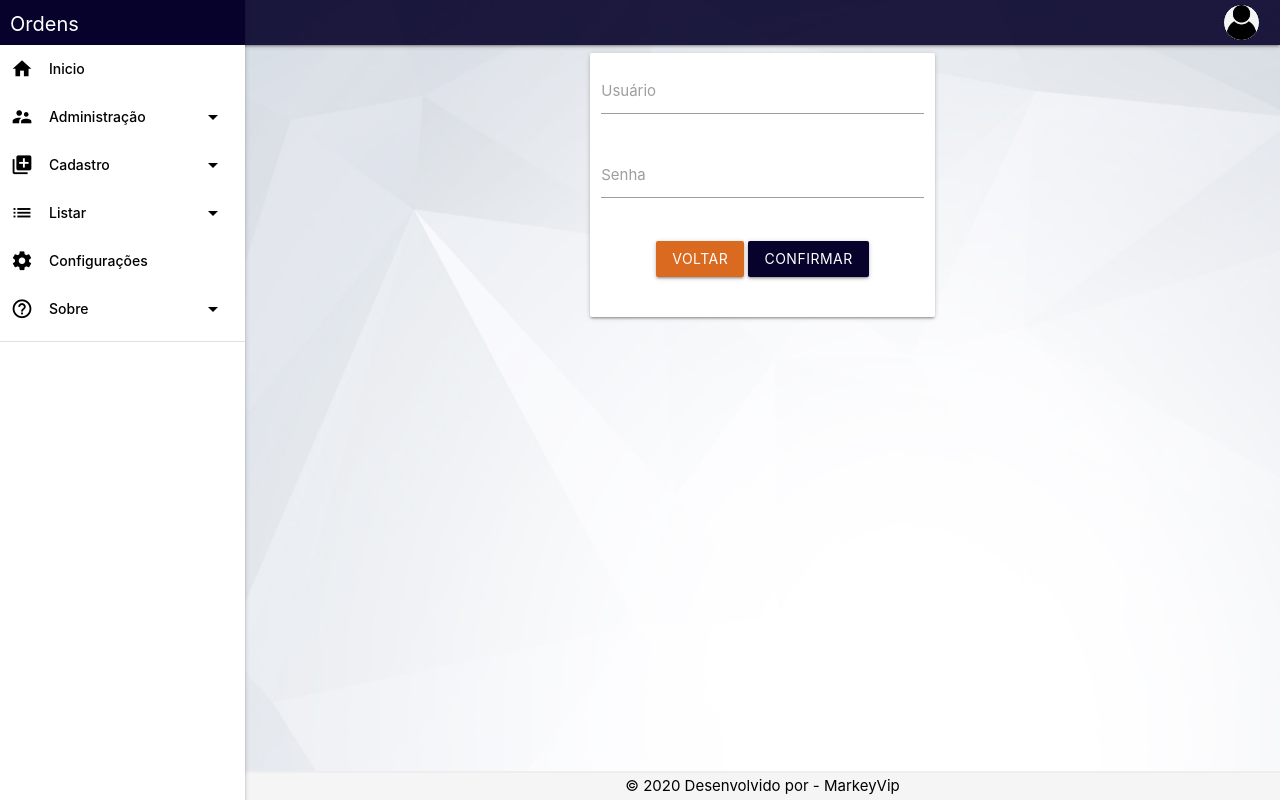
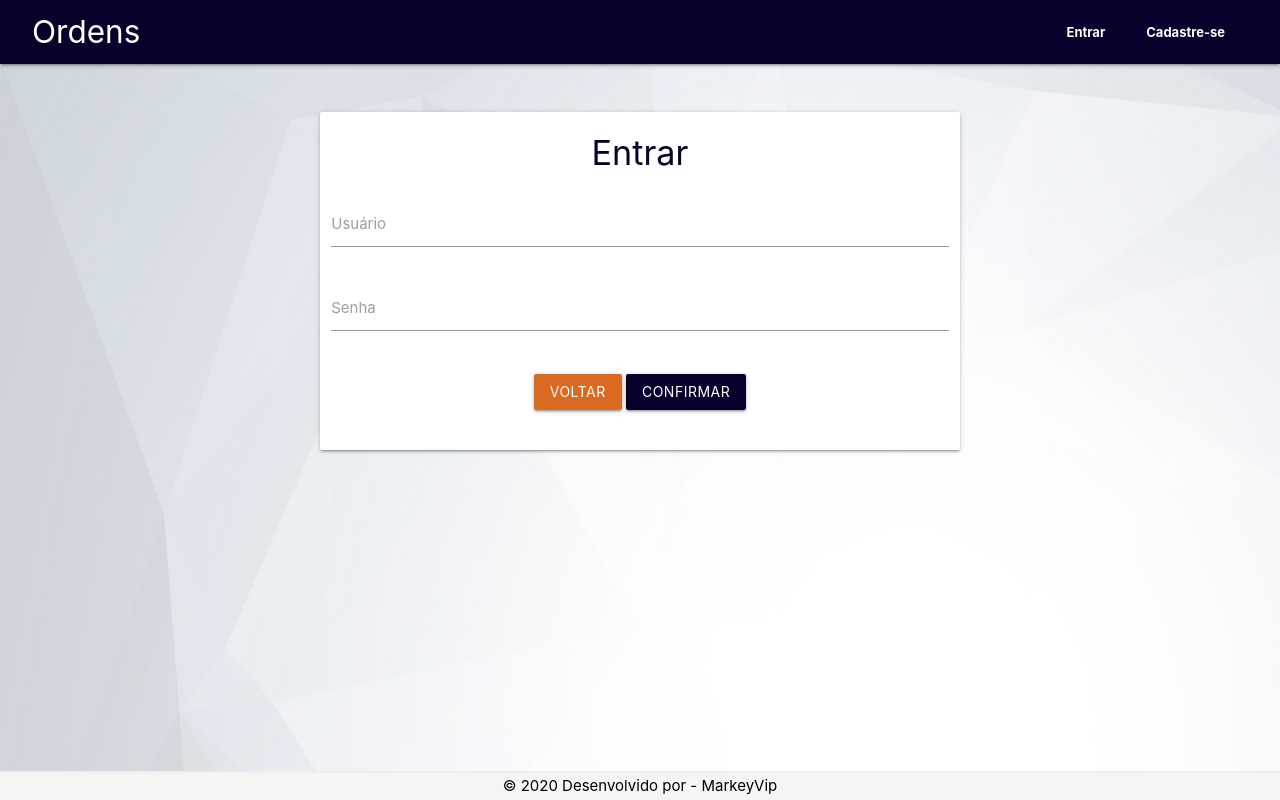
Before and after one commit to danielcastro02/Ordens, a PHP site: page /Tela/login.php in a window 1280 px wide. Run offline with PHP 8.4, Linux system fonts and the light colour scheme; some libraries are stand-ins or nearby versions.

Commit message:
Caminhos para chamar a navBar correta

```diff
--- /dev/null
+++ b/Base/iNav.php
@@ -0,0 +1,39 @@
+<?php
+
+$pontos = "";
+if (realpath("./index.php")) {
+    $pontos = './';
+} else {
+    if (realpath("../index.php")) {
+        $pontos = '../';
+    } else {
+        if (realpath("../../index.php")) {
+            $pontos = '../../';
+        }
+    }
+}
+if(!isset($_SESSION)){
+    session_start();
+}
+include_once $pontos . 'Modelo/Usuario.php';
+
+//Somente para o teste de desing
+//include_once $pontos . "Base/navTeste.php";
+
+if (!isset($_SESSION['logado'])) {
+    include_once $pontos . 'Base/navDeslogado.php';
+} else {
+    $usuario = new usuario(unserialize($_SESSION['logado']));
+    include_once $pontos . "Base/navBar.php";
+//    if ($usuario->getAdministrador() == 0) {
+//        include_once $pontos . "Base/navBar.php";
+//    } else {
+//        include_once $pontos . "Base/navAdm.php";
+//    }
+}
+?>
+<script>
+    if (typeof  interfaceAndroid !== 'undefined') {
+        finishLoader.finishLoaderApp();
+    }
+</script>
--- a/Base/navBar.php
+++ b/Base/navBar.php
@@ -19,6 +19,10 @@ if (realpath("./index.php")) {
 ?>
 
 <style>
+    nav.nav-extended {
+        height: 45px !important;
+    }
+
     header, main, footer, .preFooter {
         padding-left: 245px;
     }
--- /dev/null
+++ b/Base/navDeslogado.php
@@ -0,0 +1,219 @@
+<?php
+$pontos = "";
+if (realpath("./index.php")) {
+    $pontos = './';
+} else {
+    if (realpath("../index.php")) {
+        $pontos = '../';
+    } else {
+        if (realpath("../../index.php")) {
+            $pontos = '../../';
+        }
+    }
+}
+
+$url = $_SERVER['REQUEST_URI'];
+//
+//require_once $pontos . 'vendor/autoload.php'; // change path as needed
+?>
+<style>
+
+    .chip{
+        background-color: transparent !important;
+    }
+
+    nav{
+        height: 64px !important;
+        background-color: rgba(6, 2, 43, 9) !important;
+    }
+    @media only screen and (max-width : 600px) {
+        nav{ height: 45px!important;}
+    }
+
+    nav ul a:hover {
+        color: white !important;
+        background-color: rgba(219, 106, 33, 0.9) !important;
+    }
+
+</style>
+<nav class="nav-extended" style="position: relative;">
+    <div class="nav-wrapper" style="margin-left: auto; margin-right: auto; width: 95%">
+        <a href="#" class="brand-logo">Ordens</a>
+        <a href="#" class="left hide-on-med-and-up" style="max-width: 260px; max-height: 45px; margin-top: -14px;">
+            <img src="<?php echo $pontos;?>Img/logoNavDeslogado.png" style="max-width: 245px; max-height: 69px;">
+        </a>
+        <ul class="right">
+            <li>
+                <a class="modal-trigger chip" href="#modalLogin">
+                        Entrar
+                </a>
+            </li>
+            <li>
+                <a class="modal-trigger hide-on-small-and-down chip" href="#modalRegistro" id="registro">
+                        Cadastre-se
+                </a>
+            </li>
+
+        </ul>
+    </div>
+</nav>
+
+<div id="modalRegistro" class="modal">
+    <div class="modal-content">
+        <h4>Registre-se</h4>
+        <div class="row">
+            <form action="<?php echo $pontos; ?>Controle/usuarioControle.php?function=inserirUsuario" id="formModal" method="post">
+                <div class="row center">
+                    <div class="input-field col s12 l6">
+                        <input id="Nome" type="text" name="nome"required="true">
+                        <label for="Nome">Nome</label>
+                    </div>
+                    <div class="input-field col s12 l6">
+                        <input type="text" name="telefone" required="true" id="telefone">
+                        <label for="telefone">Telefone</label>
+                    </div>
+                    <div class="input-field col s12">
+                        <input type="email" name="email" required="true" id="email">
+                        <label for="email">E-mail</label>
+                    </div>
+                    <div class = "input-field col s12 l6">
+                        <input type="password" name="senha1" id="senha1Mod" required="true">
+                        <label for="senha1Mod">Senha</label>
+                    </div>
+                    <div class = "input-field col s12 l6">
+                        <input type="password" name="senha2" id="senha2Mod" required="true">
+                        <label for="senha2Mod">Repita a senha</label>
+                    </div>
+                </div>
+<!--                <div class="row center">-->
+<!--                    <label>-->
+<!--                        <input type="checkbox" required/>-->
+<!--                        <span>Eu concordo com a política de privacidade disponível -->
+<!--                            <a href="https://markeyvip.com/Portfolio/politica.php"target="_blank">Neste link</a>-->
+<!--                        </span>-->
+<!--                    </label>-->
+<!--                </div>-->
+                <style>
+                    .g-recaptcha>div{
+                        margin-right: auto;
+                        margin-left: auto;
+                    }
+                </style>
+                <div class="row">
+                    <span class="g-recaptcha" style="padding-left: auto; padding-right: auto;" data-sitekey="6LdSGcIUAAAAAMYl8rJbwwgDioD8alzSK19ouPor"></span>
+                </div>
+                <div class="modal-footer">
+                    <div class="row center">
+                        <a href="#!" class="modal-close waves-effect waves-green btn waves-effect -flat corPadrao3 white-text">Cancelar</a>
+                        <button type="submit" class="waves-effect waves-green btn waves-effect -flat corPadrao2 white-text">Registrar</button>
+                    </div>
+                </div>
+
+            </form>
+        </div>
+    </div>
+</div>
+<div id="modalLogin" class="modal transparent z-depth-0">
+    <div class="row">
+        <div class="col l6 offset-l3 m8 s12 offset-m2 offset-s0 card" >
+            <div class="modal-content" style="max-height: 100%; overflow: auto;">
+                <h4>Identifique-se</h4>
+                <div class="row">
+                    <form action="<?php echo $pontos; ?>Controle/usuarioControle.php?function=login"  method="post">
+                        <div class="row center">
+                            <div class="input-field col s12">
+                                <?php
+                                echo "<input type='text' name='url' value='.." . $url . "' hidden='true'/>";
+                                ?>
+                                <input id="Usuario" type="text" name="usuario" required="true">
+                                <label for="Usuario">Celular ou e-mail</label>
+                            </div>
+
+                            <div class = "input-field col s12">
+                                <span>
+                                     <i id="toggle-password" class="material-icons right iconeOlho">visibility</i>
+                                </span>
+                                <input id="Senha" type="password" name="senha">
+                                <label for="Senha">Senha</label>
+                            </div>
+                        </div>
+                        <div class="row center">
+                            <a href="#!" class="modal-close waves-effect waves-green btn waves-effect -flat corPadrao3 white-text">Cancelar</a>
+                            <button type="submit" class="waves-effect waves-green btn waves-effect -flat corPadrao2 white-text">Entrar</button>
+                        </div>
+                        <div class="row center">
+                            <a class="teal-text" href="<?php echo $pontos ?>Tela/recuperaSenha.php">Esqueci minha senha!</a>
+                            <br>
+                            Ainda não está cadastrado?
+                            <a class="teal-text modal-trigger" href="#modalRegistro">Cadastre-se</a>
+                        </div>
+                        <?php
+                        if (isset($_GET['msg'])) {
+                            if ($_GET['msg'] == "senhaerrada") {
+                                echo "<script>M.toast({html: 'Você errou alguma coisa!<br> Ainda não é cadastrado? <a class='teal-text modal-trigger' href='#modalRegistro'>Cadastre-se</a>', classes: 'rounded'});</script>";
+                            }
+                        }
+                        ?>
+
+                    </form>
+                </div>
+            </div>
+        </div>
+    </div>
+</div>
+
+
+<script>
+    // codigo para o olhinho
+    $("#toggle-password").mousedown(function() {
+        var tipoType = $("#Senha").attr("type");
+        if (tipoType === "password") {
+            $("#Senha").prop("type", "text");
+            $(this).html("visibility_off");
+        } else {
+            $("#Senha").prop("type", "password");
+            $(this).html("visibility");
+        }
+    });
+
+    $('.dropdown-trigger').dropdown({
+        coverTrigger: false
+    });
+    $('.modal').modal();
+    $("#telefoneModal").mask("(00) 00000-0000");
+    $("#telefone").mask("(00) 00000-0000");
+
+
+    $("#formModal").submit(function () {
+        if ($("#telefoneModal").val().length != 15) {
+            M.toast({html: 'Digite um número de celular válido!', classes: 'rounded'})
+            return false;
+        } else {
+            var dados = $(this).serialize();
+            var resposta = true;
+            $.ajax({
+                url: '<?php echo $pontos; ?>Controle/usuarioControle.php?function=verificaTelefone',
+                type: 'POST',
+                data: dados,
+                async: false,
+                success: function (data) {
+                    if (data == 'true') {
+                        resposta = false;
+                        $('#telefoneModal').attr('class', 'invalid');
+                        M.toast({html: "O telefone já existe no sistema!", classes: 'rounded'});
+                    } else {
+                        $('#telefoneModal').attr('class', 'valid');
+                    }
+                }
+            });
+            if ($("#senha1Mod").val() != $("#senha2Mod").val()) {
+                resposta = false;
+                M.toast({html: "Senhas não coincidem!", classes: 'rounded'});
+            }
+            if (resposta) {
+                $("#preLoader").show();
+            }
+            return resposta;
+        }
+    });
+</script>
--- a/Tela/login.php
+++ b/Tela/login.php
@@ -10,20 +10,21 @@ if (!isset($_SESSION)) {
     <?php
     include_once '../Base/header.php';
     ?>
-    <title></title>
+    <title>Login</title>
 
 <body class="homeimg">
 <?php
-include_once '../Base/navBar.php';
+include_once '../Base/iNav.php';
 ?>
 <main>
-
+    <div class='hide-on-small-and-down' style="margin-top: 5vh;"></div>
     <div class="row">
-        <div class="col s12 m6 l4 offset-l4 offset-m3 card">
+        <div class="col s10 m6 l6 offset-l3 offset-m3 offset-s1 card">
             <div class="row">
                 <div class="col s12">
                     <form action="../Controle/usuarioControle.php?function=login" method="post">
-                        <div class="row">
+                        <div class="row center">
+                            <h4 class="textoCorPadrao2">Entrar</h4>
                             <div class="input-field col s12">
                                 <input name="usuario" id="usuario" type="text">
                                 <label for="usuario">Usuário</label>
--- a/css/custom.css
+++ b/css/custom.css
@@ -2,9 +2,7 @@
     --corPadrao2: #1D345C;
 }
 
-nav.nav-extended {
-    height: 45px !important;
-}
+
 footer {
     bottom: 0;
     width: 100%;
--- a/index.php
+++ b/index.php
@@ -16,7 +16,7 @@ if (!isset($_SESSION)) {
     <title>Ordens</title>
 <body class="homeimg">
 <?php
-include_once './Base/navBar.php';
+include_once './Base/iNav.php';
 ?>
 <main>
 
```
